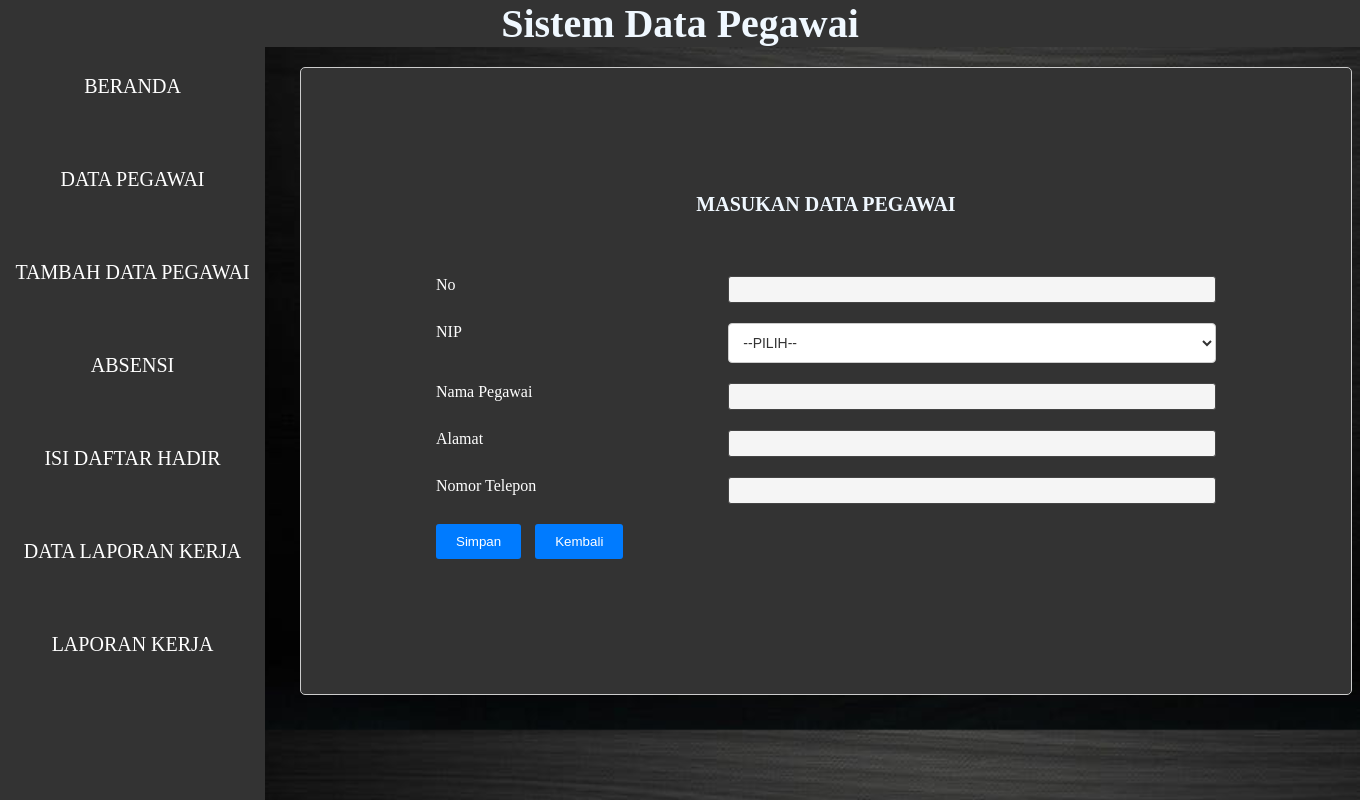
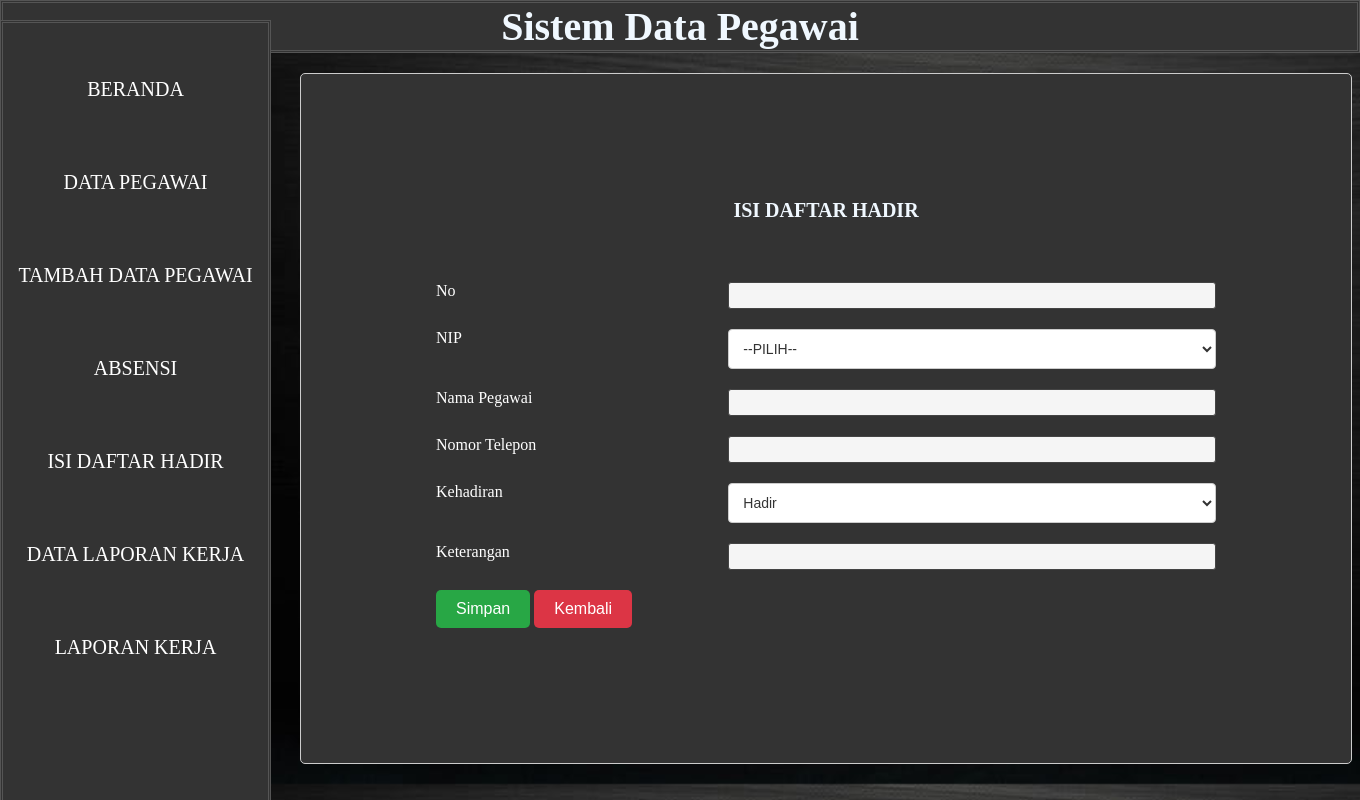
Before and after one commit to Vandeeps/absensi, a PHP site: page /tambahabsen.php in a window 1360 px wide. Run offline with PHP 8.4, Linux system fonts and the light colour scheme; data comes from the database, SQL or seed files in the repository; data that the repository does not hold is empty.

Commit message:
tambah file,bug css,tambah halaman isi absen

```diff
--- a/index.php
+++ b/index.php
@@ -5,7 +5,8 @@
   <meta http-equiv="X-UA-Compatible" content="IE=edge">
   <meta name="viewport" content="width=device-width, initial-scale=1.0">
   <title>ABSENSI</title>
-  <link rel="stylesheet" href="adek.css" />
+  <link rel="stylesheet" href="style.css" />
+  <link rel="icon" type="image/png" href="icon.jpg">
   <style>
     body {
       background-image: url('WELCOME.jpeg'); /* Ganti dengan path gambar Anda */
--- a/laporan.php
+++ b/laporan.php
@@ -5,7 +5,8 @@
     <meta http-equiv="X-UA-Compatible" content="IE=edge">
     <meta name="viewport" content="width=device-width, initial-scale=1.0">
     <title>TAMBAH DATA</title>
-  <link rel="stylesheet" href="mamah.css">
+  <link rel="stylesheet" href="style.css">
+  <link rel="icon" type="image/png" href="icon.jpg">
     <style>
     body {
       background-image: url('nc.jpg'); /* Ganti dengan path gambar Anda */
--- a/adek.css
+++ b/style.css
@@ -17,6 +17,8 @@ body {
     position: fixed; /* Tetapkan posisi tetap agar tetap terlihat saat di-scroll */
     top: 0;
     left: 0;
+    border-style: double;
+    border-color:#555;
 }
 
 .ul-navbar {
@@ -62,8 +64,9 @@ body {
     padding: 20px;
 }
 .judul {
-    text-align: center; /* Tengahkan judul */
-
+    text-align: center;
+    border-color:#555;
+    border-style: double;
     font-size: 40px; /* Ukuran font judul */
     background-color: #333;
     color: aliceblue;
@@ -114,3 +117,33 @@ tBody{
 #butViewDelete:hover {
     background-color: lightcoral;
 }
+
+/* Tombol Simpan */
+.button-simpan {
+    background-color: #4CAF50; /* Warna latar belakang */
+    color: white; /* Warna teks */
+    padding: 10px 20px; /* Padding atas-bawah dan kiri-kanan */
+    border: none; /* Tanpa garis pinggir */
+    border-radius: 5px; /* Sudut melengkung */
+    cursor: pointer; /* Kursor pointer saat dihover */
+    font-size: 16px; /* Ukuran font */
+  }
+
+  .button-simpan:hover {
+    background-color: #45a049; /* Warna latar belakang saat dihover */
+  }
+
+  /* Tombol Kembali */
+  .button-kembali {
+    background-color: red; /* Warna latar belakang */
+    color: white; /* Warna teks */
+    padding: 10px 20px; /* Padding atas-bawah dan kiri-kanan */
+    border: none; /* Tanpa garis pinggir */
+    border-radius: 5px; /* Sudut melengkung */
+    cursor: pointer; /* Kursor pointer saat dihover */
+    font-size: 16px; /* Ukuran font */
+  }
+
+  .button-kembali:hover {
+    background-color: darkred; /* Warna latar belakang saat dihover */
+  }
--- a/tambahabsen.php
+++ b/tambahabsen.php
@@ -4,8 +4,10 @@
     <meta charset="UTF-8">
     <meta http-equiv="X-UA-Compatible" content="IE=edge">
     <meta name="viewport" content="width=device-width, initial-scale=1.0">
-    <title>TAMBAH DATA</title>
-    <link rel="stylesheet" href="adek.css">
+    <title>DAFTAR HADIR</title>
+    <link rel="stylesheet" href="style.css">
+    <link rel="icon" type="image/png" href="icon.jpg">
+
     <style>
   body {
       background-image: url('nc.jpg'); /* Ganti dengan path gambar Anda */
@@ -52,6 +54,7 @@
       margin: 0 auto;
       margin-top:20px;
       margin-left:300px;
+      margin-bottom: 20px;
       padding: 125px;
       border: 1px solid #ccc;
       background-color: #333;
@@ -121,22 +124,6 @@ input[type="text"] {
     width: 100%;
 }
 
-button[type="submit"],
-button[type="button"] {
-    background-color: #007bff;
-    color: #fff;
-    border: none;
-    padding: 10px 20px;
-    margin-right: 10px;
-    cursor: pointer;
-}
-
-
-button[type="submit"]:hover,
-button[type="button"]:hover {
-    background-color: #0056b3;
-}
-
 select {
   width: 100%;
   padding: 10px;
@@ -166,27 +153,37 @@ select:disabled {
 
 <body>
 
-  <form action="procpegawai.php" method="post">
-  <h2 class="semijudul" align="center">MASUKAN DATA PEGAWAI</h2>
+<?php
+
+include "koneksi.php";
+
+$nip = @$_GET['NIP'] ?? '';
+
+$data = mysqli_fetch_assoc(mysqli_query($koneksi, "select * from data_karyawan where NIP = '$nip'"));
+
+?>
+
+  <form action="procabsen.php" method="post">
+  <h2 class="semijudul" align="center">ISI DAFTAR HADIR</h2>
     <table>
 
       <tbody>
         <tr>
           <td>No</td>
-          <td><input type="text" name="NIP"></td>
+          <td><input type="text" name="No"></td>
         </tr>
         <tr>
             <td>NIP</td>
-            <td><select name="NIP">
+            <td><select name="NIP" onchange="changeNIP(this)">
                 <option>--PILIH--</option>
                 <?php
-                include "koneksi.php";
+
                 $jurusan = "SELECT * FROM data_karyawan";
                 $sql_jurusan = mysqli_query($koneksi, $jurusan);
                 while ($data_jurusan = mysqli_fetch_array($sql_jurusan)) {
                     $i++;
                 ?>
-                    <option value="<?php echo $data_jurusan['NIP']; ?>">
+                    <option value="<?php echo $data_jurusan['NIP']; ?>"  <?= $nip == $data_jurusan['NIP'] ? 'selected' : '' ?>>
                         <?php echo $data_jurusan['NIP']; ?>
                     </option>
                 <?php
@@ -197,26 +194,41 @@ select:disabled {
         </tr>
         <tr>
           <td>Nama Pegawai</td>
-          <td><input type="text" name="nama"></td>
-        </tr>
-        <tr>
-          <td>Alamat</td>
-          <td><input type="text" name="alamat"></td>
+          <td><input type="text" name="nama" value="<?php echo @$data['nama'] ?? '' ?>"></td>
         </tr>
         <tr>
           <td>Nomor Telepon</td>
-          <td><input type="text" name="hp"></td>
+          <td><input type="text" name="hp" value="<?php echo @$data['hp'] ?? '' ?>"></td>
+        </tr>
+        <tr>
+          <td>Kehadiran</td>
+            <td><select name="absen" >
+              <option value="Hadir">Hadir</option>
+              <option value="Izin">Izin</option>
+              <option value="Sakit">Sakit</option>
+            </select>
+            </td>
+        </tr>
+        <tr>
+          <td>Keterangan</td>
+          <td><input type="text" name="Ket"></td>
         </tr>
         <tr>
           <td colspan="2">
-            <button type="submit" value="simpan">Simpan</button>
-            <button type="button" value="kembali" onclick="history.go(-1);">Kembali</button>
+            <button class="button-simpan" type="submit" value="simpan">Simpan</button>
+            <button class="button-kembali" type="button" value="kembali" onclick="history.go(-1);">Kembali</button>
           </td>
         </tr>
       </tbody>
     </table>
   </form>
 
+  <script>
+    function changeNIP(ev) {
+      location.href = '?NIP=' + ev.value
+    }
+  </script>
+
 
 
 </body>
--- a/viewpegawai.php
+++ b/viewpegawai.php
@@ -5,7 +5,8 @@
   <meta http-equiv="X-UA-Compatible" content="IE=edge">
   <meta name="viewport" content="width=device-width, initial-scale=1.0">
   <title>DATA PEGAWAI</title>
-  <link rel="stylesheet" href="adek.css" />
+  <link rel="stylesheet" href="style.css" />
+  <link rel="icon" type="image/png" href="icon.jpg">
   <style>
   body {
       background-image: url('nc.jpg'); /* Ganti dengan path gambar Anda */
@@ -34,7 +35,7 @@
         <a href="viewabsen.php" class="a-navbar">ABSENSI</a>
       </li>
       <li class="li-navbar">
-        <a href="absensi.php" class="a-navbar">ISI DAFTAR HADIR</a>
+        <a href="tambahabsen.php" class="a-navbar">ISI DAFTAR HADIR</a>
       </li>
       <li class="li-navbar">
         <a href="laporan.php" class="a-navbar">DATA LAPORAN KERJA</a>
```
Also changed, not shown: DeleteAbsen.php (added, +11 -0 lines), editpegawai.php (+4 -3 lines), procDeletepegawai.php (added, +11 -0 lines), procabsen.php (added, +15 -0 lines), tambahpegawai.php (+5 -21 lines), viewabsen.php (+5 -4 lines), icon.jpg (added).
